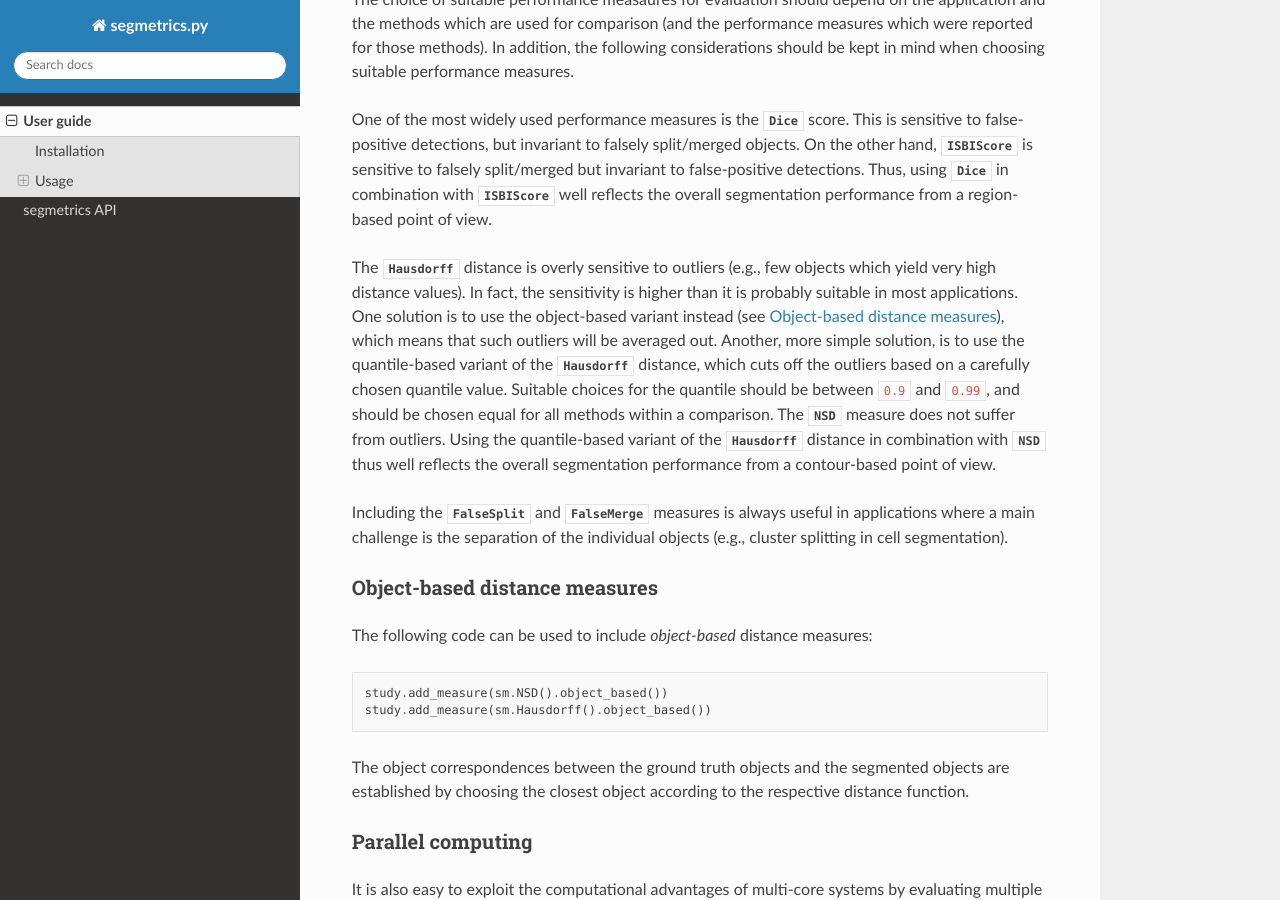
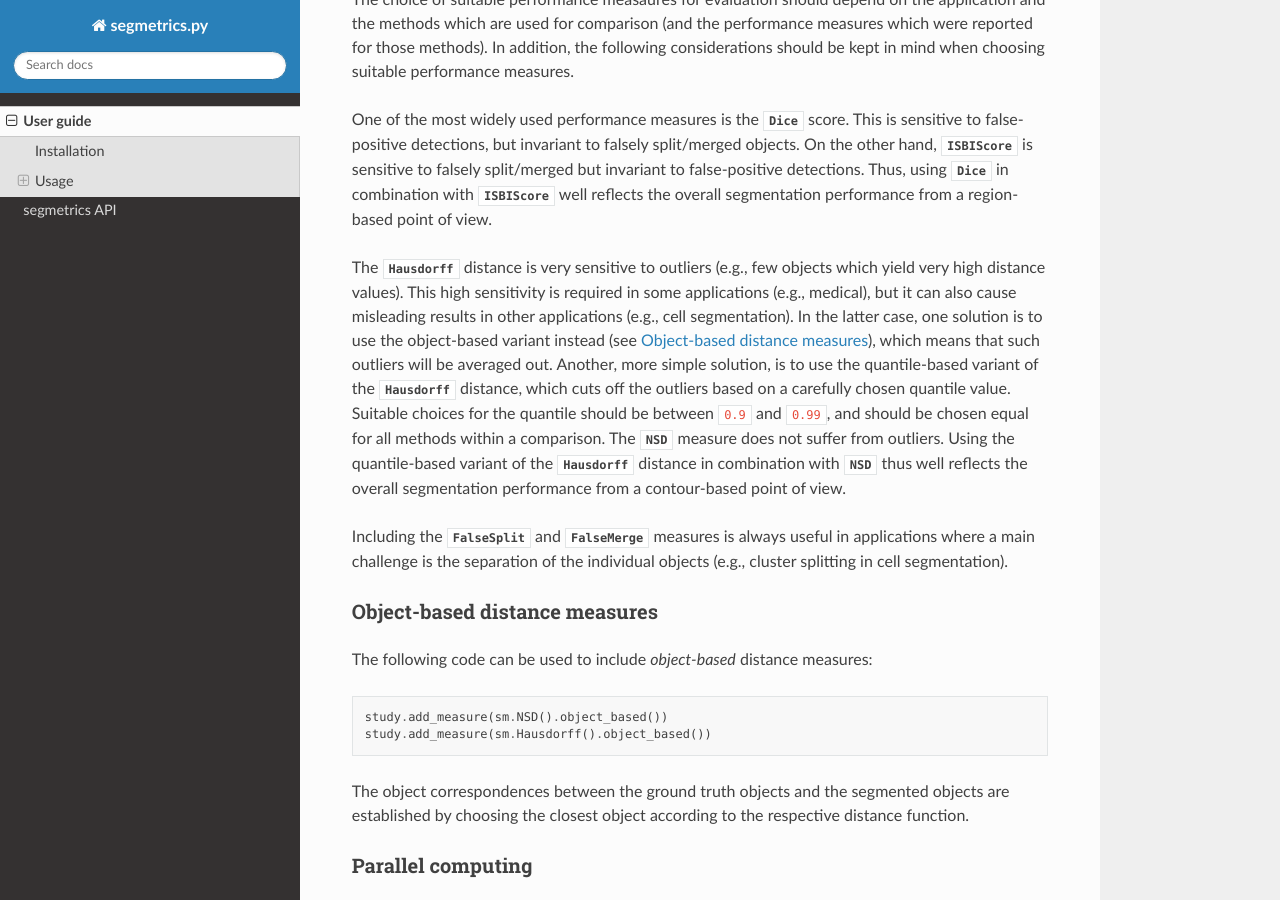
Before and after one commit to BMCV/segmetrics, a Sphinx documentation site: the page built from docs/source/usage.rst, in a window 1280 px wide and 900 px high, scrolled down 1615 px. Built offline with Sphinx 7.4.7 and the Read the Docs theme 2.0.0, drawn with Linux system fonts in a browser that asks for light colours.

Commit message:
updates documentation

```diff
--- a/docs/source/usage.rst
+++ b/docs/source/usage.rst
@@ -64,7 +64,7 @@ The choice of suitable performance measaures for evaluation should depend on the
 
 One of the most widely used performance measures is the :py:class:`~segmetrics.regional.Dice` score. This is sensitive to false-positive detections, but invariant to falsely split/merged objects. On the other hand, :py:class:`~segmetrics.regional.ISBIScore` is sensitive to falsely split/merged but invariant to false-positive detections. Thus, using :py:class:`~segmetrics.regional.Dice` in combination with :py:class:`~segmetrics.regional.ISBIScore` well reflects the overall segmentation performance from a region-based point of view.
 
-The :py:class:`~segmetrics.boundary.Hausdorff` distance is overly sensitive to outliers (e.g., few objects which yield very high distance values). In fact, the sensitivity is higher than it is probably suitable in most applications. One solution is to use the object-based variant instead (see :ref:`object-based-distance-measures`), which means that such outliers will be averaged out. Another, more simple solution, is to use the quantile-based variant of the :py:class:`~segmetrics.boundary.Hausdorff` distance, which cuts off the outliers based on a carefully chosen quantile value. Suitable choices for the quantile should be between ``0.9`` and ``0.99``, and should be chosen equal for all methods within a comparison. The :py:class:`~segmetrics.boundary.NSD` measure does not suffer from outliers. Using the quantile-based variant of the :py:class:`~segmetrics.boundary.Hausdorff` distance in combination with :py:class:`~segmetrics.boundary.NSD` thus well reflects the overall segmentation performance from a contour-based point of view.
+The :py:class:`~segmetrics.boundary.Hausdorff` distance is very sensitive to outliers (e.g., few objects which yield very high distance values). This high sensitivity is required in some applications (e.g., medical), but it can also cause misleading results in other applications (e.g., cell segmentation). In the latter case, one solution is to use the object-based variant instead (see :ref:`object-based-distance-measures`), which means that such outliers will be averaged out. Another, more simple solution, is to use the quantile-based variant of the :py:class:`~segmetrics.boundary.Hausdorff` distance, which cuts off the outliers based on a carefully chosen quantile value. Suitable choices for the quantile should be between ``0.9`` and ``0.99``, and should be chosen equal for all methods within a comparison. The :py:class:`~segmetrics.boundary.NSD` measure does not suffer from outliers. Using the quantile-based variant of the :py:class:`~segmetrics.boundary.Hausdorff` distance in combination with :py:class:`~segmetrics.boundary.NSD` thus well reflects the overall segmentation performance from a contour-based point of view.
 
 Including the :py:class:`~segmetrics.detection.FalseSplit` and :py:class:`~segmetrics.detection.FalseMerge` measures is always useful in applications where a main challenge is the separation of the individual objects (e.g., cluster splitting in cell segmentation).
 
```
